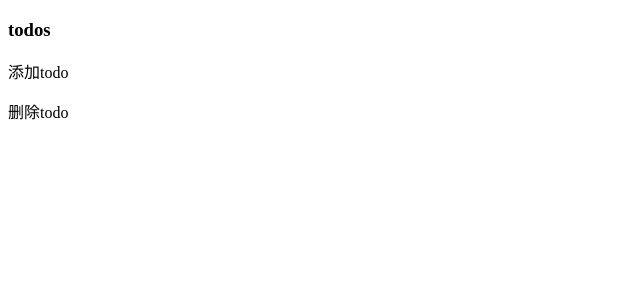
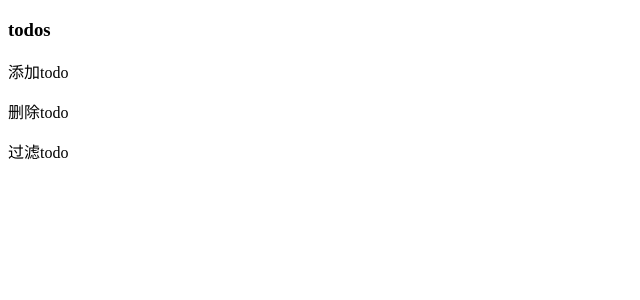
Before and after one commit to rm86626/mypro86-1, a Vue app: page / in a window 1280 px wide. Shown: the top 300 px of the page, without its empty margins (0-640 px from the left). Built offline with nearby package versions, Linux system fonts and the light colour scheme.

Commit message:
过滤todo

```diff
--- a/src/App.vue
+++ b/src/App.vue
@@ -3,6 +3,7 @@
      <h3>todos</h3>
      <p>添加todo</p>
      <p>删除todo</p>
+     <p>过滤todo</p>
   </div>
 </template>
 
```
